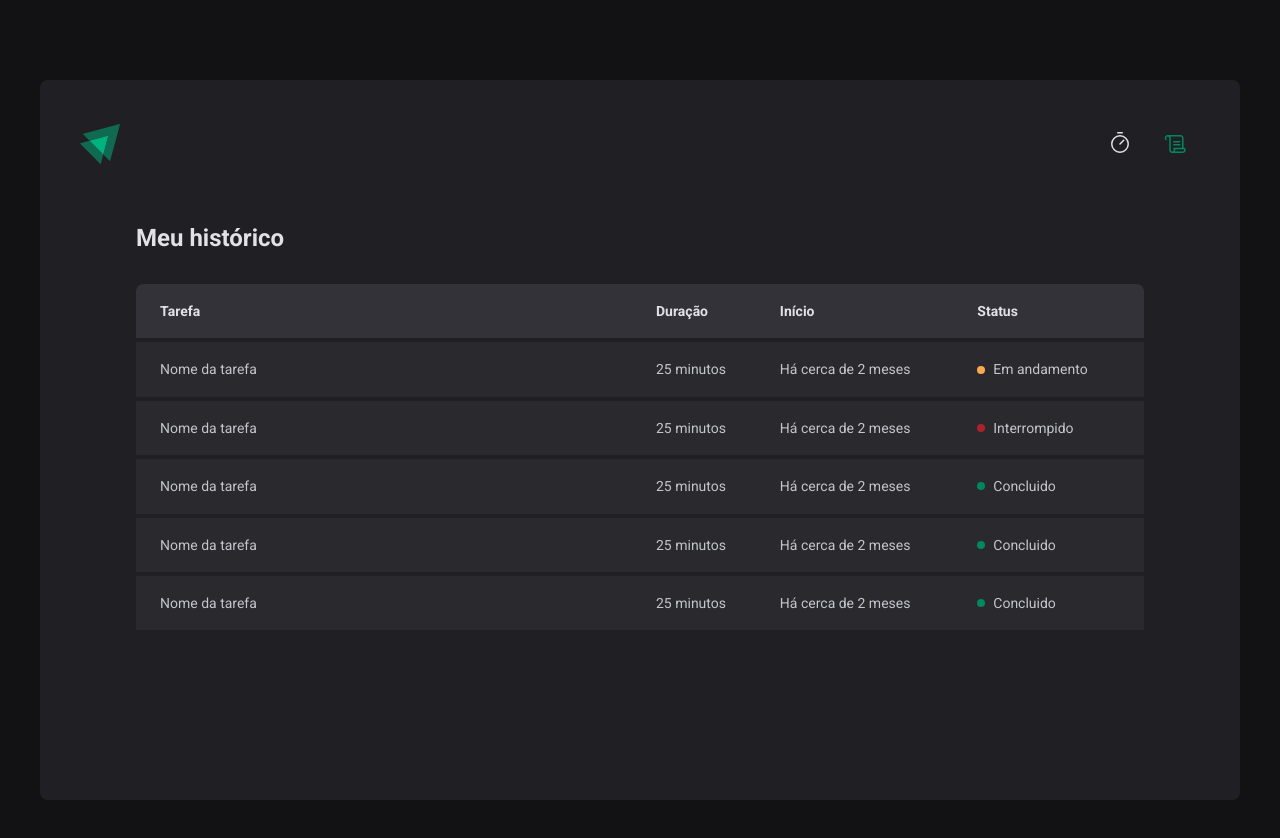
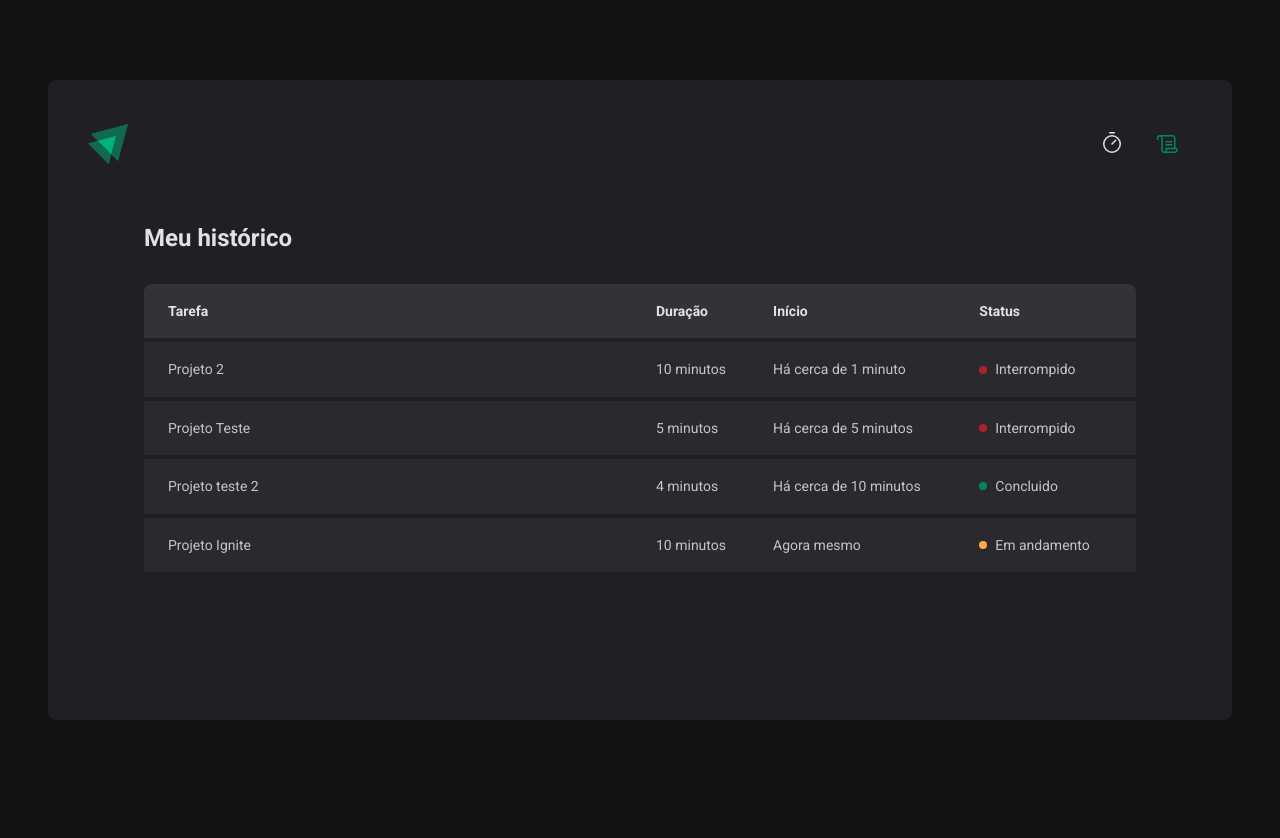
Before and after one commit to PedroMaravelli/02-ignite-timer, a React (Vite) app: page /history in a window 1280 px wide. Shown: the top 838 px of the page. After the commit the page ends 800 px from the top, so only its background shows below. Built offline with nearby package versions, Linux system fonts and the light colour scheme.

Commit message:
refactoring code in file home, created a new folders components and inserting a countdown and form a create new cycle

```diff
--- a/src/layout/DefaultLayout/styles.ts
+++ b/src/layout/DefaultLayout/styles.ts
@@ -1,8 +1,8 @@
 import styled from 'styled-components'
 
 export const LayoutContainer = styled.div`
-  max-width: 75rem;
-  height: calc(90vh);
+  max-width: 74rem;
+  height: calc(100vh - 10rem);
   padding: 2.5rem;
   margin: 5rem auto;
   border-radius: 8px;
--- a/src/pages/History/index.tsx
+++ b/src/pages/History/index.tsx
@@ -18,45 +18,45 @@ export function History() {
 
           <tbody>
             <tr>
-              <td>Nome da tarefa</td>
-              <td>25 minutos </td>
-              <td>Há cerca de 2 meses</td>
-              <td>
-                <Status statusColor="yellow">Em andamento</Status>
-              </td>
-            </tr>
-            <tr>
-              <td>Nome da tarefa</td>
-              <td>25 minutos </td>
-              <td>Há cerca de 2 meses</td>
+              <td>Projeto 2 </td>
+              <td>10 minutos </td>
+              <td>Há cerca de 1 minuto</td>
               <td>
                 <Status statusColor="red">Interrompido</Status>
               </td>
             </tr>
             <tr>
+              <td>Projeto Teste</td>
+              <td>5 minutos </td>
+              <td>Há cerca de 5 minutos</td>
+              <td>
+                <Status statusColor="red">Interrompido</Status>
+              </td>
+            </tr>
+            <tr>
+              <td>Projeto teste 2</td>
+              <td>4 minutos </td>
+              <td>Há cerca de 10 minutos</td>
+              <td>
+                <Status statusColor="green">Concluido</Status>
+              </td>
+            </tr>
+            <tr>
+              <td>Projeto Ignite</td>
+              <td>10 minutos </td>
+              <td>Agora mesmo</td>
+              <td>
+                <Status statusColor="yellow">Em andamento</Status>
+              </td>
+            </tr>
+            {/* <tr>
               <td>Nome da tarefa</td>
               <td>25 minutos </td>
               <td>Há cerca de 2 meses</td>
               <td>
                 <Status statusColor="green">Concluido</Status>
               </td>
-            </tr>
-            <tr>
-              <td>Nome da tarefa</td>
-              <td>25 minutos </td>
-              <td>Há cerca de 2 meses</td>
-              <td>
-                <Status statusColor="green">Concluido</Status>
-              </td>
-            </tr>
-            <tr>
-              <td>Nome da tarefa</td>
-              <td>25 minutos </td>
-              <td>Há cerca de 2 meses</td>
-              <td>
-                <Status statusColor="green">Concluido</Status>
-              </td>
-            </tr>
+            </tr> */}
           </tbody>
         </table>
       </HistoryList>
--- /dev/null
+++ b/src/pages/Home/components/Countdown/index.tsx
@@ -0,0 +1,74 @@
+import { useContext, useEffect, useState } from 'react'
+import { Separator } from '../../styles'
+import { CountdownContainer } from './style'
+import { differenceInSeconds } from 'date-fns'
+import { CyclesContext } from '../..'
+
+export function Countdown() {
+  const {
+    activeCycle,
+    activedCycleId,
+    markCurrentCycleAsFinished,
+    amountSecondsPassed,
+    setSecondsPassed
+  } =
+    useContext(CyclesContext)
+
+
+  const totalSeconds = activeCycle ? activeCycle.minutesAmount * 60 : 0
+  const currentSeconds = activeCycle ? totalSeconds - amountSecondsPassed : 0
+
+  const minutesAmount = Math.floor(currentSeconds / 60)
+  const secondsAmount = currentSeconds % 60
+
+  const minutes = String(minutesAmount).padStart(2, '0')
+  const seconds = String(secondsAmount).padStart(2, '0')
+
+  useEffect(() => {
+    if (activeCycle) {
+      document.title = `${minutes}:${seconds}`
+    }
+  }, [activeCycle, minutes, seconds])
+
+  useEffect(() => {
+    let interval: number
+
+    if (activeCycle) {
+      interval = setInterval(() => {
+        const secondsDifference = differenceInSeconds(
+          new Date(),
+          activeCycle.startDate,
+        )
+
+        if (secondsDifference >= totalSeconds) {
+          markCurrentCycleAsFinished()
+
+          setSecondsPassed(totalSeconds)
+          clearInterval(interval)
+        } else {
+          setSecondsPassed(secondsDifference)
+        }
+      }, 1000)
+    }
+
+    return () => {
+      clearInterval(interval)
+    }
+  }, [
+    activeCycle,
+    totalSeconds,
+    activedCycleId,
+    markCurrentCycleAsFinished,
+    setSecondsPassed,
+  ])
+
+  return (
+    <CountdownContainer>
+      <span>{minutes[0]}</span>
+      <span>{minutes[1]}</span>
+      <Separator>:</Separator>
+      <span>{seconds[0]}</span>
+      <span>{seconds[1]}</span>
+    </CountdownContainer>
+  )
+}
--- /dev/null
+++ b/src/pages/Home/components/Countdown/style.ts
@@ -0,0 +1,16 @@
+import styled from 'styled-components'
+
+export const CountdownContainer = styled.div`
+  font-family: 'Roboto Mono', monospace;
+  font-size: 10rem;
+  line-height: 8rem;
+  color: ${(props) => props.theme['gray-100']};
+  display: flex;
+  gap: 1rem;
+
+  span {
+    background: ${(props) => props.theme['gray-700']};
+    padding: 2rem 1rem;
+    border-radius: 8px;
+  }
+`
--- /dev/null
+++ b/src/pages/Home/components/NewCycleForm/index.tsx
@@ -0,0 +1,44 @@
+import { FormContainer, MinuteAmountInput, TaskInput } from './style'
+import { useContext } from 'react'
+import { CyclesContext } from '../..'
+import { useFormContext } from 'react-hook-form'
+
+export function NewCycleForm() {
+  // eslint-disable-next-line no-unused-vars
+  const { activeCycle, amountSecondsPassed, setSecondsPassed } =
+    useContext(CyclesContext)
+
+  const { register } = useFormContext()
+  return (
+    <FormContainer>
+      <label htmlFor="task">Vou trabalhar em</label>
+      <TaskInput
+        type="text"
+        placeholder="Dê um nome para o seu projeto"
+        id="task"
+        disabled={!!activeCycle}
+        list="task-suggestions"
+        {...register('task')}
+      />
+      <datalist id="task-suggestions">
+        <option value="Projeto Ignite"></option>
+        <option value="Projeto DH"></option>
+        <option value="Projeto Inglês"></option>
+        <option value="Projeto Matemática"></option>
+      </datalist>
+
+      <label htmlFor="minutesAmount">durante</label>
+      <MinuteAmountInput
+        type="number"
+        id="minutesAmount"
+        placeholder="00"
+        disabled={!!activeCycle}
+        step={5}
+        min={5}
+        max={60}
+        {...register('minutesAmount', { valueAsNumber: true })}
+      />
+      <span>minutos.</span>
+    </FormContainer>
+  )
+}
--- /dev/null
+++ b/src/pages/Home/components/NewCycleForm/style.ts
@@ -0,0 +1,43 @@
+import styled from 'styled-components'
+
+export const FormContainer = styled.div`
+  width: 100%;
+  display: flex;
+  align-items: center;
+  justify-content: center;
+  gap: 0.5rem;
+  color: ${(props) => props.theme['gray-100']};
+  font-size: 1.125rem;
+  font-weight: bold;
+  flex-wrap: wrap;
+`
+export const BaseInput = styled.input`
+  background: transparent;
+  border: none;
+  border-bottom: 3px solid ${(props) => props.theme['gray-500']};
+  font-size: 1.125rem;
+  font-weight: bold;
+  height: 2.5rem;
+  padding: 0 0.5rem;
+  color: ${(props) => props.theme['gray-100']};
+
+  &:focus {
+    box-shadow: none;
+    border-color: ${(props) => props.theme['green-500']};
+  }
+
+  &::placeholder {
+    color: ${(props) => props.theme['gray-500']};
+  }
+`
+export const TaskInput = styled(BaseInput)`
+  flex: 1;
+
+  &::-webkit-calendar-picker-indicator {
+    display: none !important;
+  }
+`
+
+export const MinuteAmountInput = styled(BaseInput)`
+  width: 4rem;
+`
--- a/src/pages/Home/index.tsx
+++ b/src/pages/Home/index.tsx
@@ -1,45 +1,58 @@
 import { HandPalm, Play } from 'phosphor-react'
 import { differenceInSeconds } from 'date-fns'
 import {
-  CountdownContainer,
-  FormContainer,
   HomeContainer,
-  MinuteAmountInput,
-  Separator,
   StartCountdowmButton,
   StopCountdowmButton,
-  TaskInput,
 } from './styles'
 
-import { useForm } from 'react-hook-form'
+import * as zod from 'zod'
+import { createContext, useState } from 'react'
+import { NewCycleForm } from './components/NewCycleForm'
+import { Countdown } from './components/Countdown'
+import { FormProvider, useForm } from 'react-hook-form'
 import { zodResolver } from '@hookform/resolvers/zod'
-import * as zod from 'zod'
-import { useEffect, useState } from 'react'
 
+
+interface Cycle {
+  id: string
+  task: string
+  minutesAmount: number
+  startDate: Date
+  interruptedDate?: Date
+  finishedDate?: Date
+}
+
+interface CyclesContextType {
+  activeCycle: Cycle | undefined
+  activedCycleId: string | null
+  amountSecondsPassed: number
+  markCurrentCycleAsFinished: () => void
+  setSecondsPassed: (seconds: number) => void
+}
 const newCycleFormValidationSchema = zod.object({
   task: zod.string().min(1, 'Informe o nome da tarefa'),
   minutesAmount: zod.number().min(5).max(60),
 })
 type NewCycleFormData = zod.infer<typeof newCycleFormValidationSchema>
 
+export const CyclesContext = createContext({} as CyclesContextType)
+
+
 export function Home() {
-  const { register, handleSubmit, watch, reset } = useForm<NewCycleFormData>({
+  const [cycles, setCycles] = useState<Cycle[]>([])
+  const [activedCycleId, setActivedCycleId] = useState<string | null>(null)
+  const [amountSecondsPassed, setAmountSecondsPassed] = useState(0)
+
+  const newCycleForm = useForm<NewCycleFormData>({
     resolver: zodResolver(newCycleFormValidationSchema),
     defaultValues: {
       task: '',
       minutesAmount: 0,
     },
   })
-  interface Cycle {
-    id: string
-    task: string
-    minutesAmount: number
-    startDate: Date
-    interruptedDate?: Date
-  }
-  const [cycles, setCycles] = useState<Cycle[]>([])
-  const [activedCycleId, setActivedCycleId] = useState<string | null>(null)
-  const [amountSecondsPassed, setAmountSecondsPassed] = useState(0)
+
+  const { handleSubmit, watch, reset } = newCycleForm
 
   function handleCreateNewCycle(data: NewCycleFormData) {
     const newCycle: Cycle = {
@@ -55,23 +68,24 @@ export function Home() {
 
     reset()
   }
+
+  function markCurrentCycleAsFinished() {
+    setCycles((state) =>
+      state.map((cycle) => {
+        if (cycle.id === activedCycleId) {
+          return { ...cycle, finishedDate: new Date() }
+        } else {
+          return cycle
+        }
+      }),
+    )
+  }
+
+  function setSecondsPassed(seconds: number) {
+    setAmountSecondsPassed(seconds)
+  }
+
   const activeCycle = cycles.find((cycle) => cycle.id === activedCycleId)
-
-  useEffect(() => {
-    let interval: number
-    if (activeCycle) {
-      // eslint-disable-next-line no-unused-vars
-      interval = setInterval(() => {
-        setAmountSecondsPassed(
-          differenceInSeconds(new Date(), activeCycle.startDate),
-        )
-      }, 1000)
-    }
-
-    return () => {
-      clearInterval(interval)
-    }
-  }, [activeCycle])
 
   function handleInterruptedCycle() {
     setCycles(
@@ -86,65 +100,26 @@ export function Home() {
     setActivedCycleId(null)
   }
 
-  const totalSeconds = activeCycle ? activeCycle.minutesAmount * 60 : 0
-  const currentSeconds = activeCycle ? totalSeconds - amountSecondsPassed : 0
-
-  const minutesAmount = Math.floor(currentSeconds / 60)
-  const secondsAmount = currentSeconds % 60
-
-  const minutes = String(minutesAmount).padStart(2, '0')
-  const seconds = String(secondsAmount).padStart(2, '0')
-
-  useEffect(() => {
-    if (activeCycle) {
-      document.title = `${minutes}:${seconds}`
-    }
-  }, [activeCycle, minutes, seconds])
-
   const task = watch('task')
   const isSubmitDisable = !task
 
   return (
     <HomeContainer>
       <form onSubmit={handleSubmit(handleCreateNewCycle)} action="">
-        <FormContainer>
-          <label htmlFor="task">Vou trabalhar em</label>
-          <TaskInput
-            type="text"
-            placeholder="Dê um nome para o seu projeto"
-            id="task"
-            disabled={!!activeCycle}
-            list="task-suggestions"
-            {...register('task')}
-          />
-          <datalist id="task-suggestions">
-            <option value="Projeto Ignite"></option>
-            <option value="Projeto DH"></option>
-            <option value="Projeto Inglês"></option>
-            <option value="Projeto Matemática"></option>
-          </datalist>
-
-          <label htmlFor="minutesAmount">durante</label>
-          <MinuteAmountInput
-            type="number"
-            id="minutesAmount"
-            placeholder="00"
-            disabled={!!activeCycle}
-            step={5}
-            min={5}
-            max={60}
-            {...register('minutesAmount', { valueAsNumber: true })}
-          />
-          <span>minutos.</span>
-        </FormContainer>
-
-        <CountdownContainer>
-          <span>{minutes[0]}</span>
-          <span>{minutes[1]}</span>
-          <Separator>:</Separator>
-          <span>{seconds[0]}</span>
-          <span>{seconds[1]}</span>
-        </CountdownContainer>
+        <CyclesContext.Provider
+          value={{
+            activeCycle,
+            activedCycleId,
+            markCurrentCycleAsFinished,
+            setSecondsPassed,
+            amountSecondsPassed,
+          }}
+        >
+          <FormProvider {...newCycleForm}>
+            <NewCycleForm></NewCycleForm>
+          </FormProvider>
+          <Countdown></Countdown>
+        </CyclesContext.Provider>
 
         {activeCycle ? (
           <StopCountdowmButton onClick={handleInterruptedCycle} type="button">
@@ -152,7 +127,7 @@ export function Home() {
             Interromper
           </StopCountdowmButton>
         ) : (
-          <StartCountdowmButton disabled={isSubmitDisable} type="submit">
+          <StartCountdowmButton disabled={isSubmitDisable } type="submit">
             <Play size={24}></Play>
             Começar
           </StartCountdowmButton>
--- a/src/pages/Home/styles.ts
+++ b/src/pages/Home/styles.ts
@@ -12,65 +12,6 @@ export const HomeContainer = styled.main`
     flex-direction: column;
     align-items: center;
     gap: 3.5rem;
-  }
-`
-
-export const FormContainer = styled.div`
-  width: 100%;
-  display: flex;
-  align-items: center;
-  justify-content: center;
-  gap: 0.5rem;
-  color: ${(props) => props.theme['gray-100']};
-  font-size: 1.125rem;
-  font-weight: bold;
-  flex-wrap: wrap;
-`
-
-export const BaseInput = styled.input`
-  background: transparent;
-  border: none;
-  border-bottom: 3px solid ${(props) => props.theme['gray-500']};
-  font-size: 1.125rem;
-  font-weight: bold;
-  height: 2.5rem;
-  padding: 0 0.5rem;
-  color: ${(props) => props.theme['gray-100']};
-
-  &:focus {
-    box-shadow: none;
-    border-color: ${(props) => props.theme['green-500']};
-  }
-
-  &::placeholder {
-    color: ${(props) => props.theme['gray-500']};
-  }
-`
-
-export const TaskInput = styled(BaseInput)`
-  flex: 1;
-
-  &::-webkit-calendar-picker-indicator {
-    display: none !important;
-  }
-`
-
-export const MinuteAmountInput = styled(BaseInput)`
-  width: 4rem;
-`
-
-export const CountdownContainer = styled.div`
-  font-family: 'Roboto Mono', monospace;
-  font-size: 10rem;
-  line-height: 8rem;
-  color: ${(props) => props.theme['gray-100']};
-  display: flex;
-  gap: 1rem;
-
-  span {
-    background: ${(props) => props.theme['gray-700']};
-    padding: 2rem 1rem;
-    border-radius: 8px;
   }
 `
 
```
